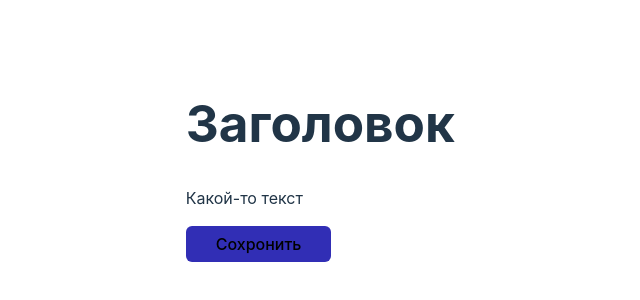
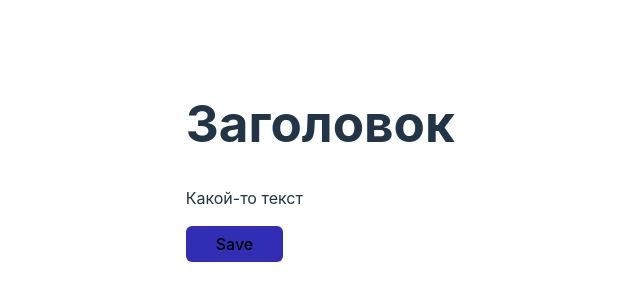
Before and after one commit to artyomevsyukov/React, a React (Vite) app in the folder Purple/11-react-1/: page / in a window 1280 px wide. Shown: the part 96-396 px from the top of the page, without its empty margins (138-778 px from the left). Built offline with nearby package versions, Linux system fonts and the light colour scheme.

Commit message:
useState

```diff
--- a/Purple/11-react-1/src/components/Button/Button.jsx
+++ b/Purple/11-react-1/src/components/Button/Button.jsx
@@ -1,11 +1,16 @@
 import './Button.css';
+import { useState } from 'react';
 
 function Button() {
+    //  let text = 'Сохронить';
+    const [text, setText] = useState('Save');
+    console.log('rerender');
 
-	 let text = 'Сохронить';
-     const clicked = () => {
-         console.log('text:', text);
-     };
+    const clicked = () => {
+        // setText('Close');
+        setText((t) => t + '!');
+        console.log('text:', text);
+    };
 
     return (
         <button onClick={clicked} className="button accent">
```
